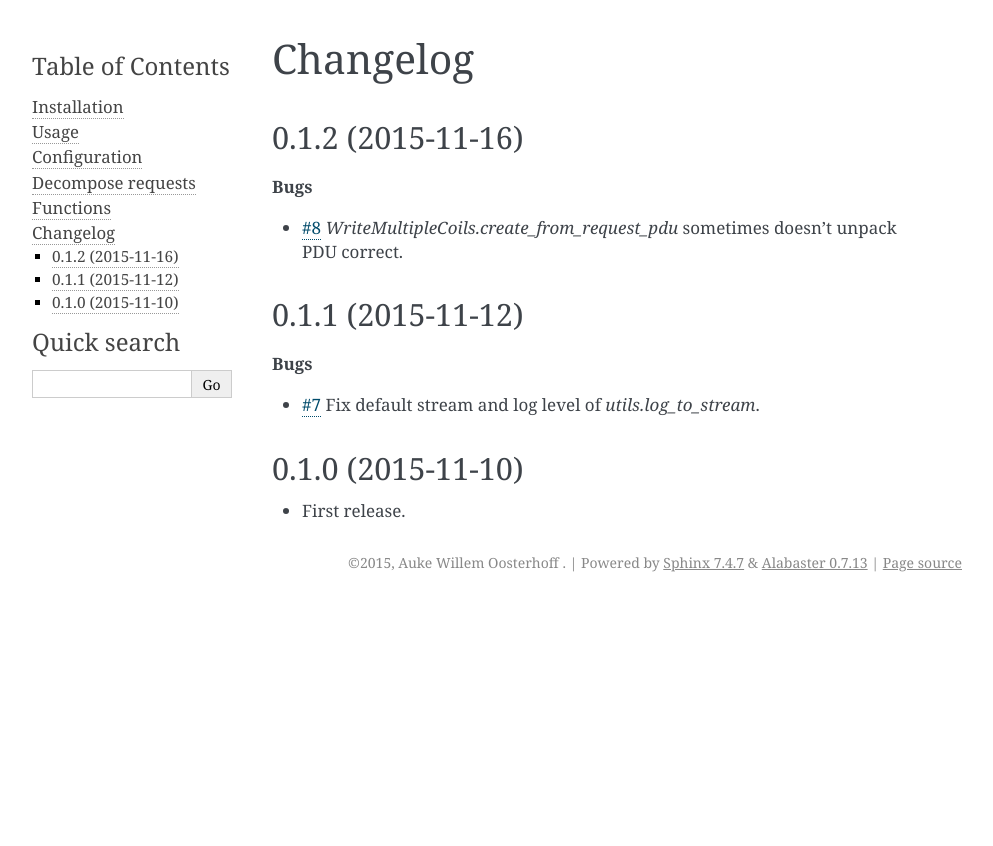
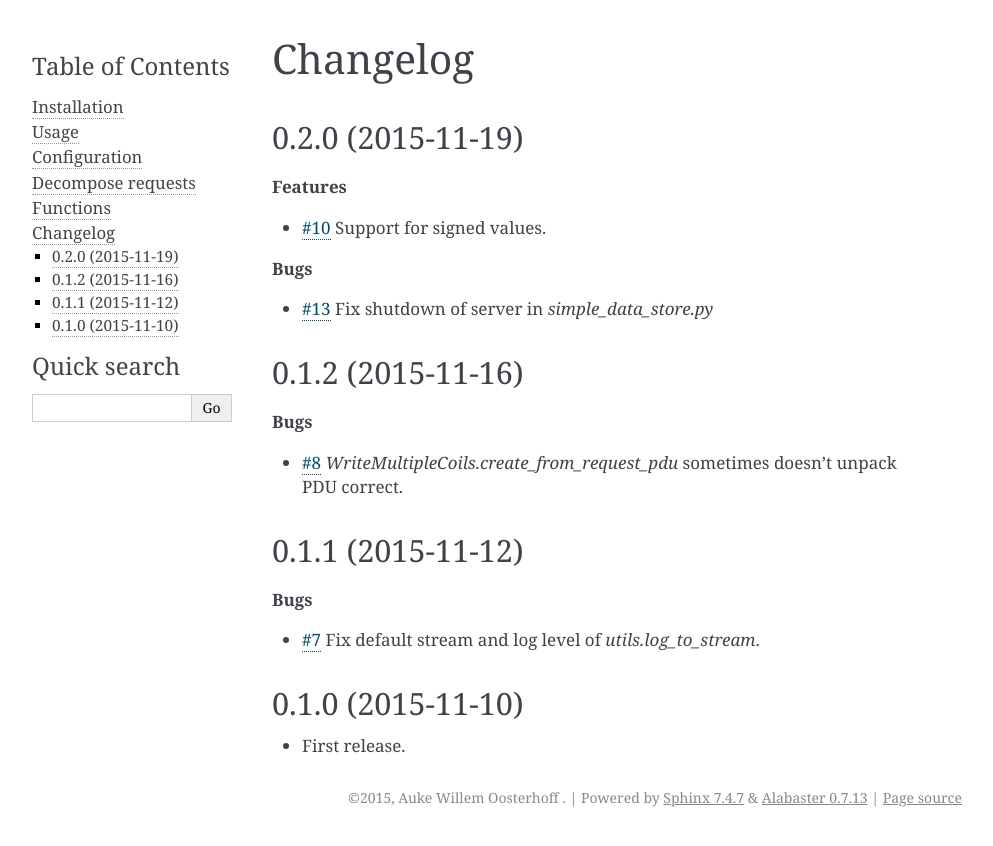
Before and after one commit to AdvancedClimateSystems/uModbus, a Sphinx documentation site: the page built from docs/source/changelog.rst, in a window 1280 px wide. Shown: the top 846 px of the page, without its empty margins (148-1141 px from the left). Built offline with Sphinx 7.4.7, drawn with Linux system fonts in a browser that asks for light colours.

Commit message:
Bump to 0.2.0.

```diff
--- a/docs/source/changelog.rst
+++ b/docs/source/changelog.rst
@@ -1,5 +1,19 @@
 Changelog
 =========
+
+0.2.0 (2015-11-19)
+++++++++++++++++++
+
+**Features**
+
+* `#10`_ Support for signed values.
+
+**Bugs**
+
+* `#13`_ Fix shutdown of server in `simple_data_store.py`
+
+.. _#10: https://github.com/AdvancedClimateSystems/uModbus/issues/10
+.. _#13: https://github.com/AdvancedClimateSystems/uModbus/issues/13
 
 0.1.2 (2015-11-16)
 ++++++++++++++++++
--- a/docs/source/conf.py
+++ b/docs/source/conf.py
@@ -59,9 +59,9 @@ author = 'Auke Willem Oosterhoff <oosterhoff@baopt.nl>'
 # built documents.
 #
 # The short X.Y version.
-version = '0.1.0'
+version = '0.2.0'
 # The full version, including alpha/beta/rc tags.
-release = '0.1.0'
+release = '0.2.0'
 
 # The language for content autogenerated by Sphinx. Refer to documentation
 # for a list of supported languages.
--- a/setup.py
+++ b/setup.py
@@ -7,7 +7,7 @@ for Python 2.7, 3.3, 3.4, 3.5 and Pypy. uModbus has no runtime depedencies.
 from setuptools import setup
 
 setup(name='uModbus',
-      version='0.1.2',
+      version='0.2.0',
       author='Auke Willem Oosterhoff',
       author_email='oosterhoff@baopt.nl',
       description='Implementation of the Modbus protocol in pure Python.',
```
Also changed, not shown: dev_requirements.txt (line endings or trailing spaces).
